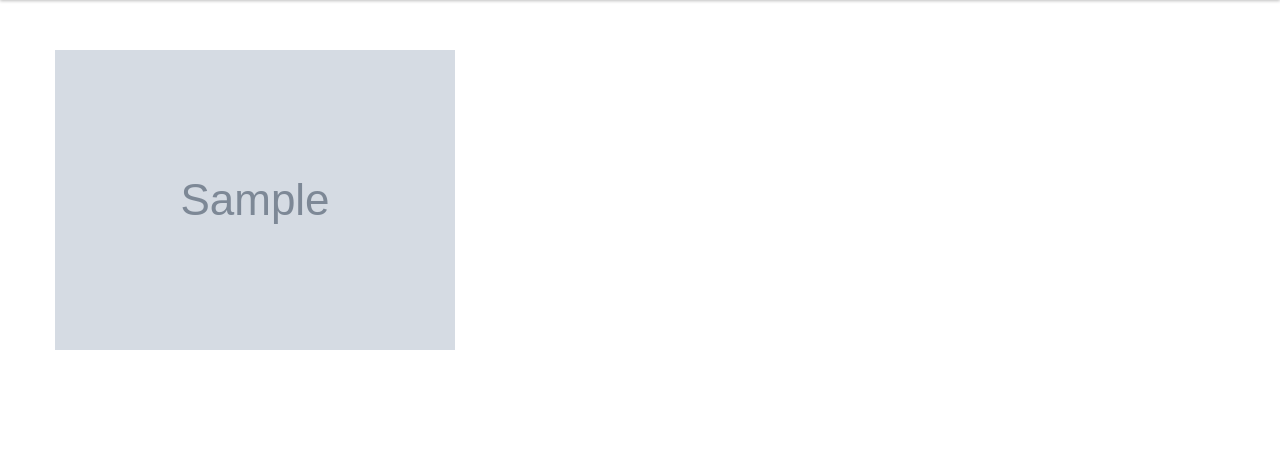
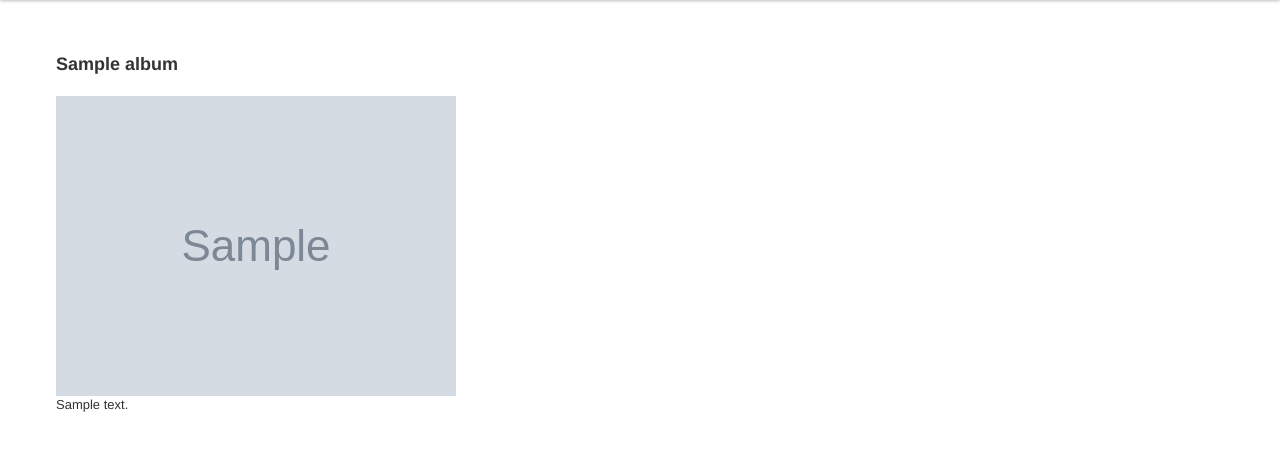
Before and after one commit to JSatterf1579/apo-website, a Flask app: template src/application/templates/photos/list_albums.html in a window 1280 px wide. Shown: the part 40-491 px from the top of the page. Run offline with Flask 2, Linux system fonts and the light colour scheme; the template is opened without the code that fills it: most values are stand-ins (such as "Sample title", 1, 10 or a date in 2020); grey boxes marked "Sample" are stand-in pictures; parts of the project's set-up code (start-up, migrations or seed data) failed here and were passed over; some libraries are stand-ins or nearby versions.

Commit message:
Displaying the photos in a grid with their names and descriptions (although it currently doesn't look good)

```diff
--- /dev/null
+++ b/src/application/static/css/photos/main.css
@@ -0,0 +1,3 @@
+td:hover {
+    background-color: #DDDDDD;
+}
--- a/src/application/templates/photos/list_albums.html
+++ b/src/application/templates/photos/list_albums.html
@@ -1,4 +1,8 @@
 {% extends "base.html" %}
+
+{% block style_block %}
+<link rel="stylesheet" type="text/css" href="/static/css/photos/main.css"/>
+{% endblock style_block %}
 
 {% block title %}
 Albums
@@ -6,9 +10,24 @@ Albums
 
 {% block content %}
 
+<table>
+{% set count = 0 %}
 {% for album in albums %}
-
-<img src="{{ album.cover_photo.thumbnail }}"/><br/>
+{% if count == 0 %}
+<tr>
+{% endif %}
+{% set count = count + 1 %}
+<td>
+  <h3>{{ album.name }}</h3><br/>
+  <a href="photos/albums/{{ album.me }}"><img src="{{ album.cover_photo.thumbnail }}"/></a><br/>
+  {% if album.desc %}
+  {{ album.desc }}<br/>
+  {% endif %}
+</td>
+{% if count == 3 %}
+</tr>
+{% set count = 0 %}
+{% endif %}
 
 {% endfor %}
 
```
